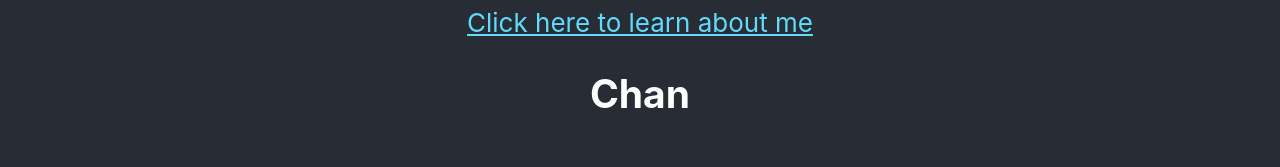
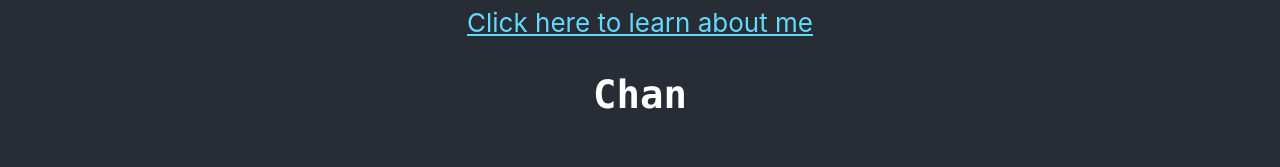
Before and after one commit to tfulanchan/Create-React-App, a React (Create React App) app: page / in a window 1280 px wide. Shown: the part 396-563 px from the top of the page. Built offline with nearby package versions, Linux system fonts and the light colour scheme.

Commit message:
Update App.js

```diff
--- a/src/App.js
+++ b/src/App.js
@@ -18,7 +18,7 @@ function App() {
           Click here to learn about me
         </a>
 
-<h2>Chan</h2>
+<h2><code>Chan</code></h2>
 <h4>Summary</h4>
 	<p>Form I-551 since 2016. Linux Foundation Certified System Administrator. AWS Certified Cloud Practitioner. Preparing for the CKAD exam. Completed several courses at MongoDB University. Breaking stereotypes is my priority.</p>
 	<h4>Employment history</h4>
```
